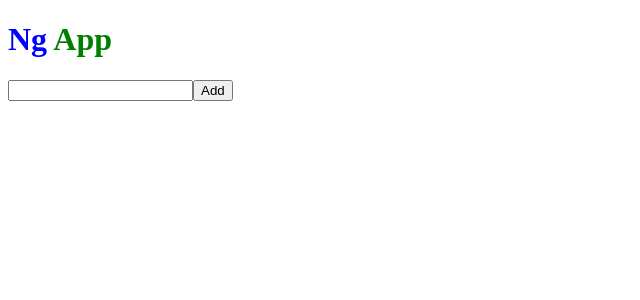
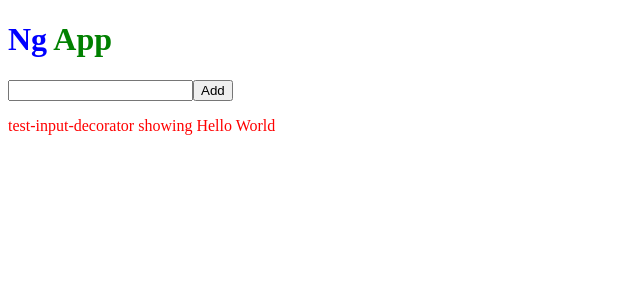
Before and after one commit to dirkzukunft/ng-playground, an Angular app: page / in a window 1280 px wide. Shown: the top 300 px of the page, without its empty margins (0-640 px from the left). Built offline with nearby package versions, Linux system fonts and the light colour scheme.

Commit message:
Add a component with an input decorator

```diff
--- a/src/app/app.component.html
+++ b/src/app/app.component.html
@@ -1,4 +1,7 @@
 <h1>Ng <span class="green">App</span></h1>
 <main>
   <playground-test-form></playground-test-form>
+  <playground-test-input-decorator
+    [data]="sampleString"
+  ></playground-test-input-decorator>
 </main>
--- a/src/app/app.component.ts
+++ b/src/app/app.component.ts
@@ -5,4 +5,6 @@ import { Component } from '@angular/core';
   templateUrl: './app.component.html',
   styleUrls: ['./app.component.css'],
 })
-export class AppComponent {}
+export class AppComponent {
+  sampleString = 'Hello World';
+}
--- a/src/app/app.module.ts
+++ b/src/app/app.module.ts
@@ -3,9 +3,10 @@ import { BrowserModule } from '@angular/platform-browser';
 
 import { AppComponent } from './app.component';
 import { TestFormComponent } from './test-form/test-form.component';
+import { TestInputDecoratorComponent } from './test-input-decorator/test-input-decorator.component';
 
 @NgModule({
-  declarations: [AppComponent, TestFormComponent],
+  declarations: [AppComponent, TestFormComponent, TestInputDecoratorComponent],
   imports: [BrowserModule],
   providers: [],
   bootstrap: [AppComponent],
--- /dev/null
+++ b/src/app/test-input-decorator/test-input-decorator.component.html
@@ -0,0 +1 @@
+<p>test-input-decorator showing {{ data }}</p>
--- /dev/null
+++ b/src/app/test-input-decorator/test-input-decorator.component.ts
@@ -0,0 +1,14 @@
+import { Component, Input, OnInit } from '@angular/core';
+
+@Component({
+  selector: 'playground-test-input-decorator',
+  templateUrl: './test-input-decorator.component.html',
+  styleUrls: ['./test-input-decorator.component.css'],
+})
+export class TestInputDecoratorComponent implements OnInit {
+  @Input() data: string = 'default';
+
+  constructor() {}
+
+  ngOnInit(): void {}
+}
```
Also changed, not shown: src/app/test-input-decorator/test-input-decorator.component.css (added), 1 other file (tests, documents, lock files or other folders).
